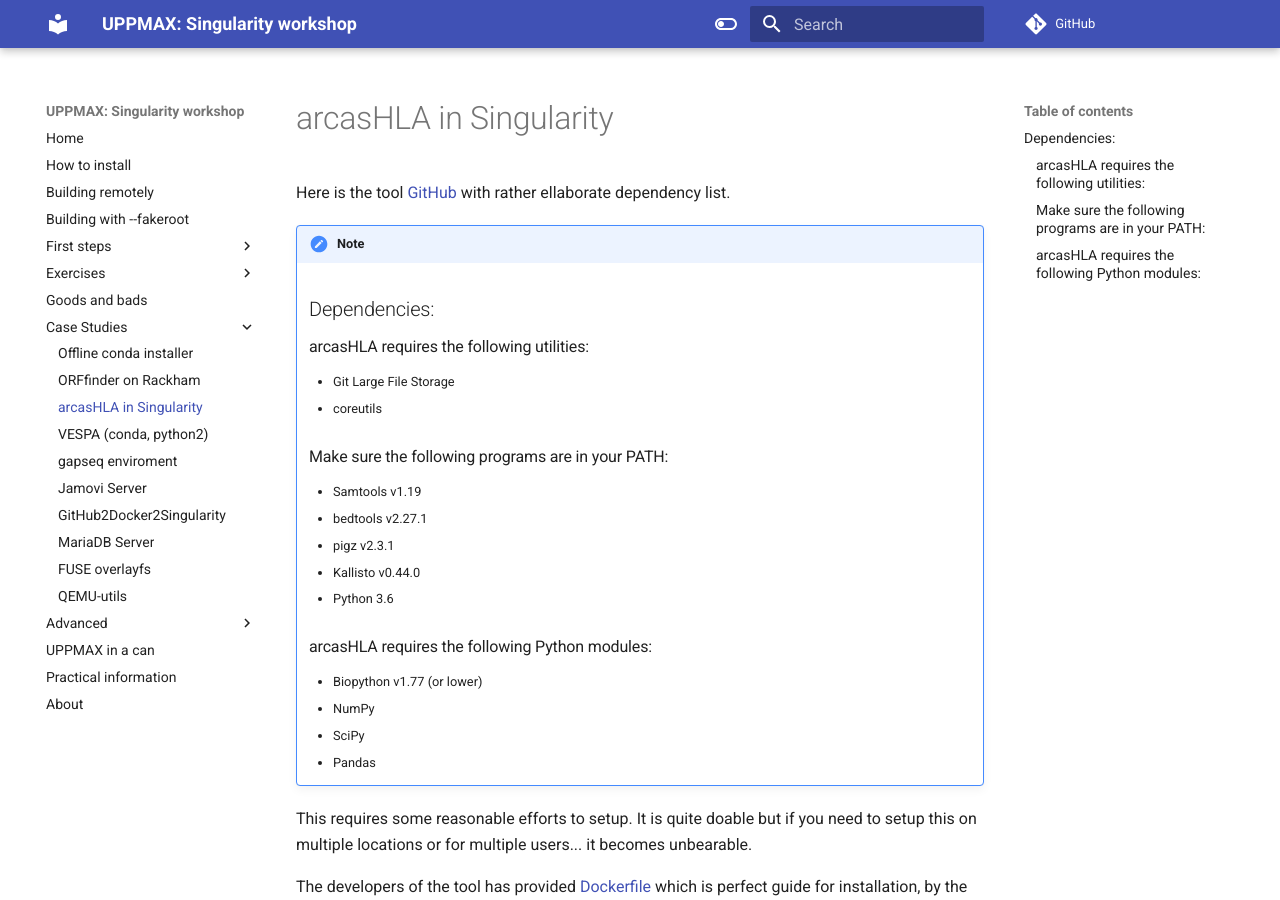
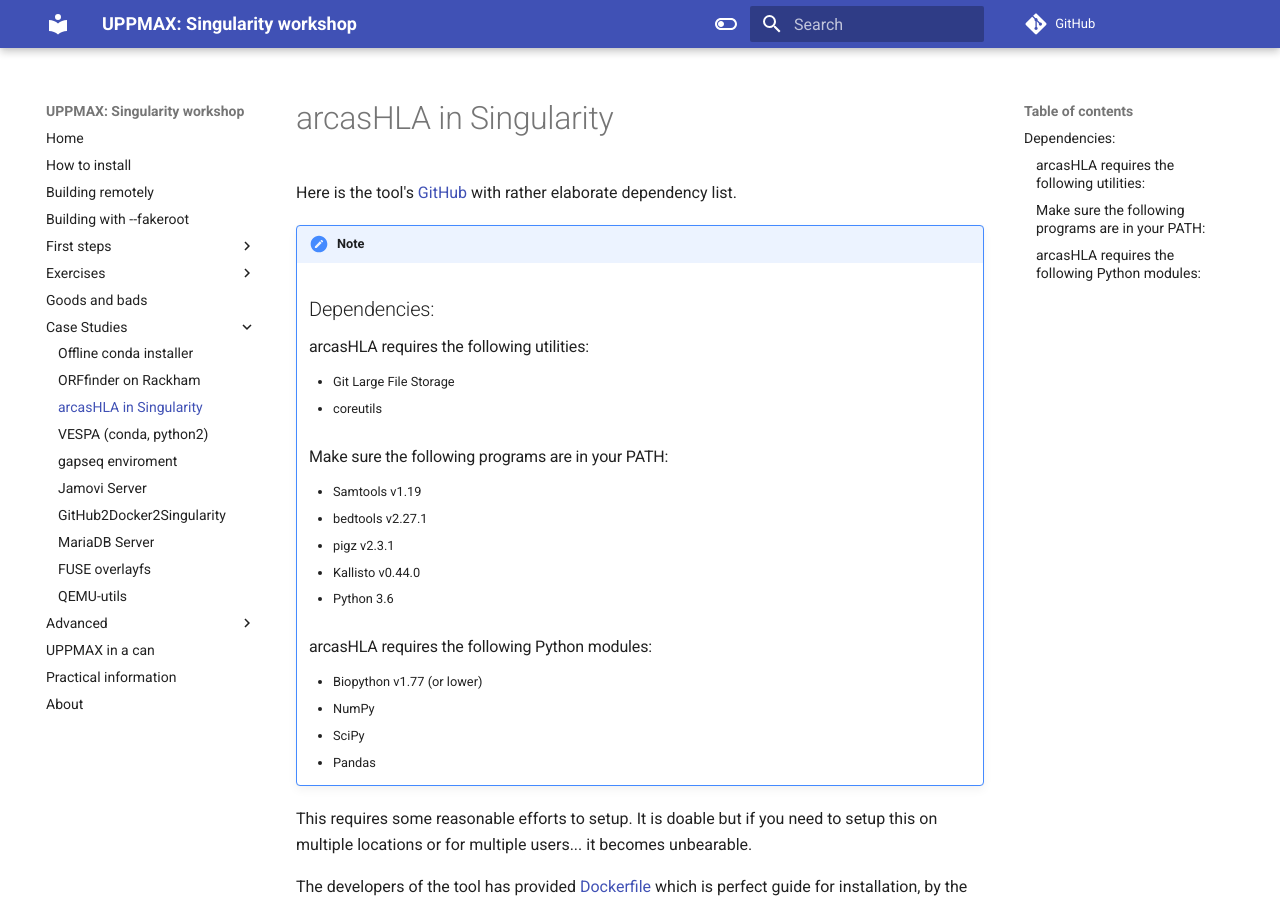
Before and after one commit to pmitev/UPPMAX-Singularity-workshop, an MkDocs documentation site: the page built from docs/CaseStudies/arcasHLA.md, in a window 1280 px wide and 900 px high. Built offline with MkDocs 1.6.1 and Material for MkDocs 9.7.7, drawn with Linux system fonts in a browser that asks for light colours; comment, search, counter and statistics services are not loaded.

Commit message:
typo fixes

```diff
--- a/docs/CaseStudies/arcasHLA.md
+++ b/docs/CaseStudies/arcasHLA.md
@@ -1,6 +1,6 @@
 # arcasHLA in Singularity
 
-Here is the tool [GitHub](https://github.com/RabadanLab/arcasHLA) with rather ellaborate dependency list.
+Here is the tool's [GitHub](https://github.com/RabadanLab/arcasHLA) with rather elaborate dependency list.
 
 
 !!! note
@@ -23,7 +23,7 @@ Here is the tool [GitHub](https://github.com/RabadanLab/arcasHLA) with rather el
     - SciPy
     - Pandas
 
-This requires some reasonable efforts to setup. It is quite doable but if you need to setup this on multiple locations or for multiple users... it becomes unbearable.
+This requires some reasonable efforts to setup. It is doable but if you need to setup this on multiple locations or for multiple users... it becomes unbearable.
 
 The developers of the tool has provided [Dockerfile](https://github.com/RabadanLab/arcasHLA/blob/master/Docker/Dockerfile) which is perfect guide for installation, by the way. The container is not available to pull from DockerHub so you need to build it yourself and convert it to Sinfularity ([relevant info here](../../docker2singularity)) or rewrite the recipe for Singularity following the original -  there are tools but it is not that difficult. here it is:
 
```
Also changed, not shown: docs/CaseStudies/ORFfinder.md (+1 -1 lines).
